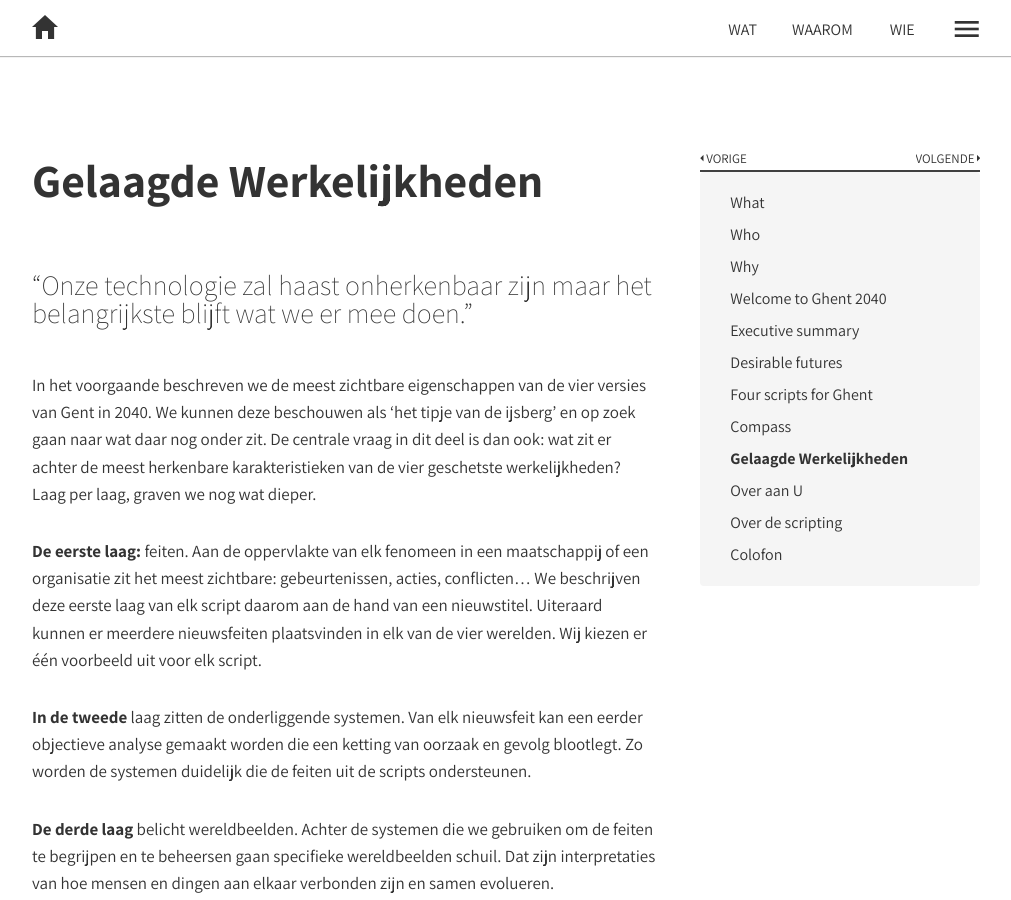
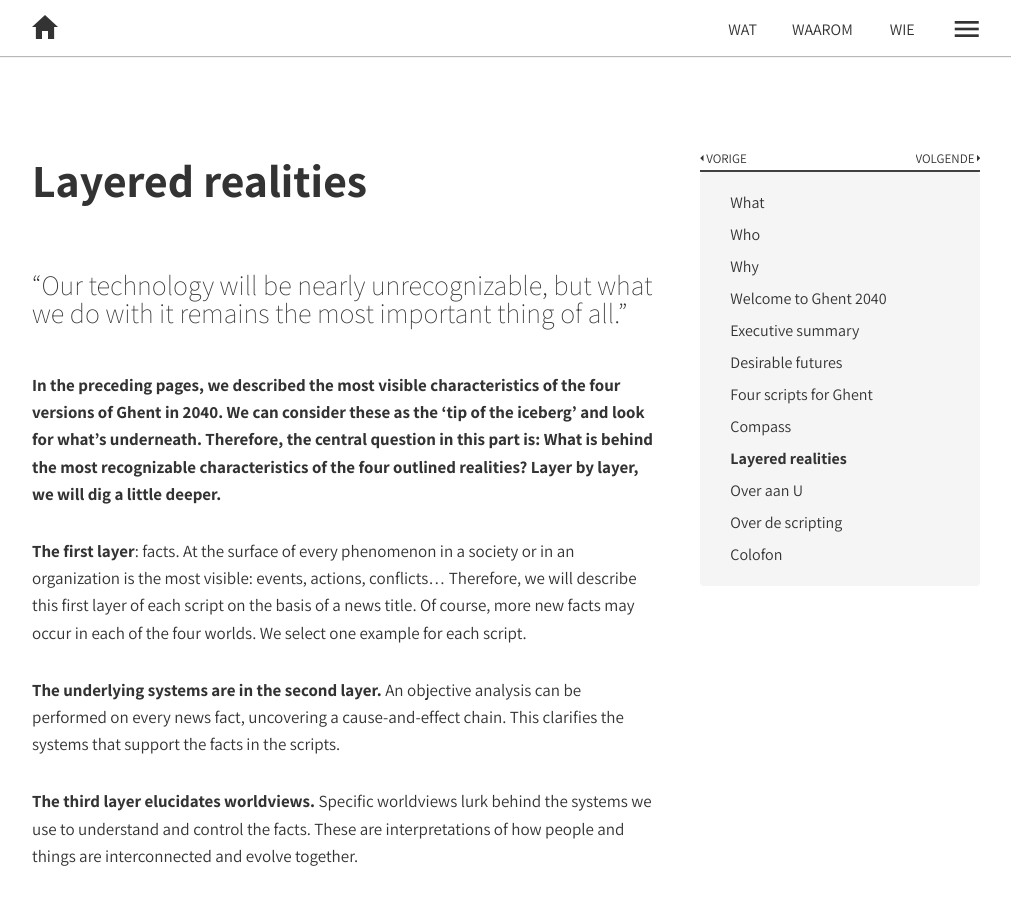
Before and after one commit to lab9k/scripts-voor-gent-2040-en, a Jekyll site: the page built from chapters/chapter-06-part-1.md, in a window 1280 px wide and 900 px high. Shown: the whole window, without its empty margins (133-1144 px from the left). Built offline with Jekyll 4.4.1, drawn with Linux system fonts in a browser that asks for light colours; nearby versions of some CDN libraries; some of the changed text lies outside the part shown.

Commit message:
Update chapter-06-part-1.md

```diff
--- a/chapters/chapter-06-part-1.md
+++ b/chapters/chapter-06-part-1.md
@@ -3,23 +3,31 @@ layout: chapter
 part: 1
 chapter: 6
 permalink: /geslaagde-werkelijkheden/
-title: Gelaagde Werkelijkheden
+title: Layered realities
 indentlevel: 1
 ---
 
-"Onze technologie zal haast onherkenbaar zijn maar het belangrijkste blijft wat we er mee doen."
+"Our technology will be
+nearly unrecognizable,
+but what we do with
+it remains the most
+important thing of all."
 {:.quote}
 
-In het voorgaande beschreven we de meest zichtbare eigenschappen van de vier versies van Gent in 2040. We kunnen deze beschouwen als ‘het tipje van de ijsberg’ en op zoek gaan naar wat daar nog onder zit. De centrale vraag in dit deel is dan ook: wat zit er achter de meest herkenbare karakteristieken van de vier geschetste werkelijkheden?  Laag per laag, graven we nog wat dieper.
+**In the preceding pages, we described the most visible characteristics of the four versions of Ghent in 2040. We can consider these as the ‘tip of the iceberg’ and look for what’s underneath. Therefore, the central question in this part is: What is behind the most recognizable characteristics of the four outlined realities? Layer by layer, we will dig a little deeper.**
 
-**De eerste laag:** feiten. Aan de oppervlakte van elk fenomeen in een maatschappij of een organisatie zit het meest zichtbare: gebeurtenissen, acties, conflicten… We beschrijven deze eerste laag van elk script daarom aan de hand van een nieuwstitel. Uiteraard kunnen er meerdere nieuwsfeiten plaatsvinden in elk van de vier werelden. Wij kiezen er één voorbeeld uit voor elk script.
+**The first layer**: facts. At the surface of every phenomenon in a society or in an organization is the most visible: events, actions, conflicts... Therefore, we will describe this first layer of each
+script on the basis of a news title. Of course, more new facts may occur in each of the four worlds. We select one example for each script.
 
-**In de tweede** laag zitten de onderliggende systemen. Van elk nieuwsfeit kan een eerder objectieve analyse gemaakt worden die een ketting van oorzaak en gevolg blootlegt. Zo worden de systemen duidelijk die de feiten uit de scripts ondersteunen.
+**The underlying systems are in the second layer.** An objective analysis can be performed on every news fact, uncovering a cause-and-effect chain. This clarifies the systems that support the
+facts in the scripts.
 
-**De derde laag** belicht wereldbeelden. Achter de systemen die we gebruiken om de feiten te begrijpen en te beheersen gaan specifieke wereldbeelden schuil. Dat zijn interpretaties van hoe mensen en dingen aan elkaar verbonden zijn en samen evolueren.
+**The third layer elucidates worldviews.** Specific worldviews lurk behind the systems we use to understand and control the facts. These are interpretations of how people and things are interconnected
+and evolve together.
 
-**De laatste stap** gaat om verankerde metaforen. We leggen de diepgewortelde verhalen, mythes of metaforen bloot die de eigenlijke basis vormen voor de feiten uit 2040. Om effectieve veranderingen waar te maken, zijn deze narratieven van groot belang: Enkel als het verhaal waarop onze visies steunen verandert, kan de stad van de toekomst, haar mensen en haar technologie, mee veranderen.
+**The final step revolves around embedded metaphors.** We uncover the deep-rooted stories, myths, or metaphors that form the actual basis for the facts from 2040. These narratives are paramount
+to realize efficacious changes: Only if the story which supports our visions changes, the city of the future, its people, and its technology can change accordingly.
 
-De vier gelaagde werkelijkheden die we hier weergeven zijn samengesteld door het onderzoeksteam op basis van de Causal Layered Analysis  scripting sessie en de backcasting aan het einde van het traject.
+The four layered realities we describe here were compiled by the research team based on the Causal Layered Analysis1 scripting session and the backcasting at the end of the process.
 
-Lees: Inayatullah, S. and Milojevic, I. (2015). CLA 2.0: Transformative research in theory and practice. Tamsui: Tamkang University Press.
+Read: Inayatullah, S. and Milojevic, I. (2015). CLA 2.0: Transformative research in theory and practice. Tamsui: Tamkang University Press.
```
